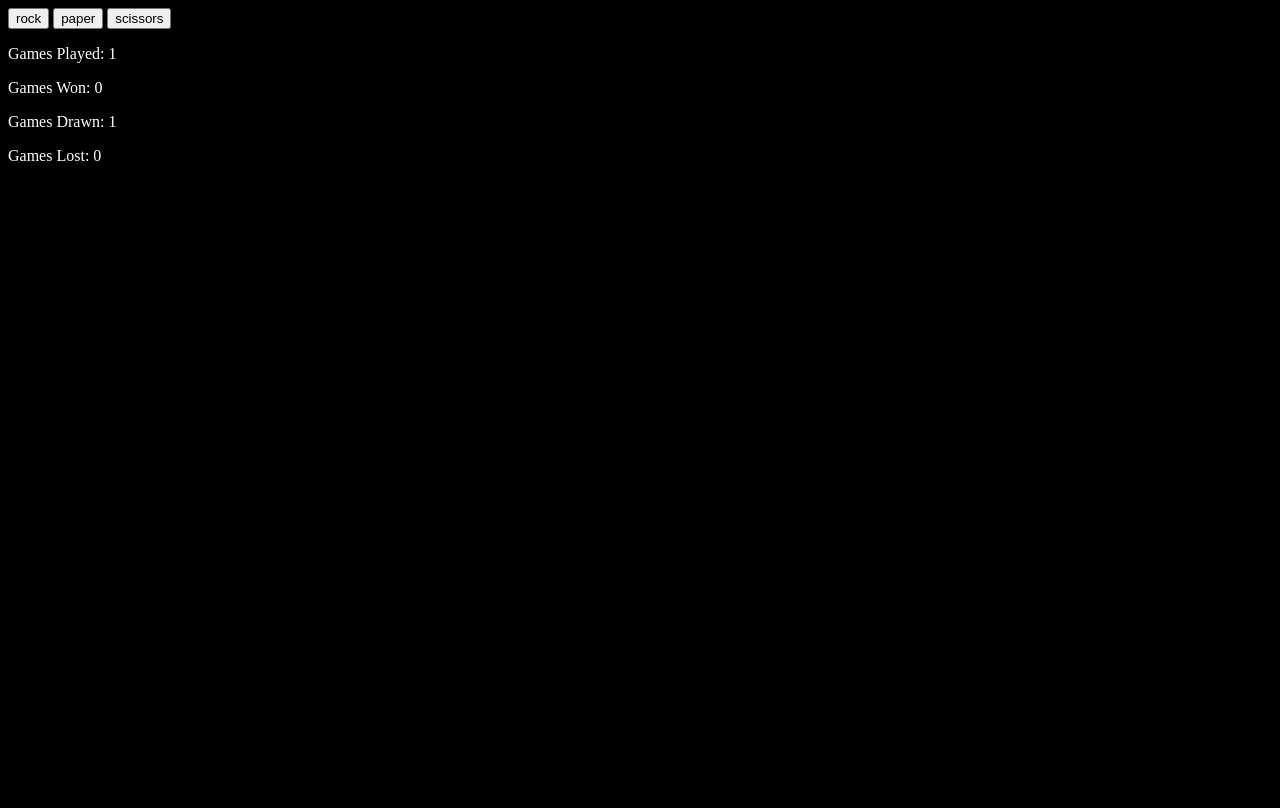
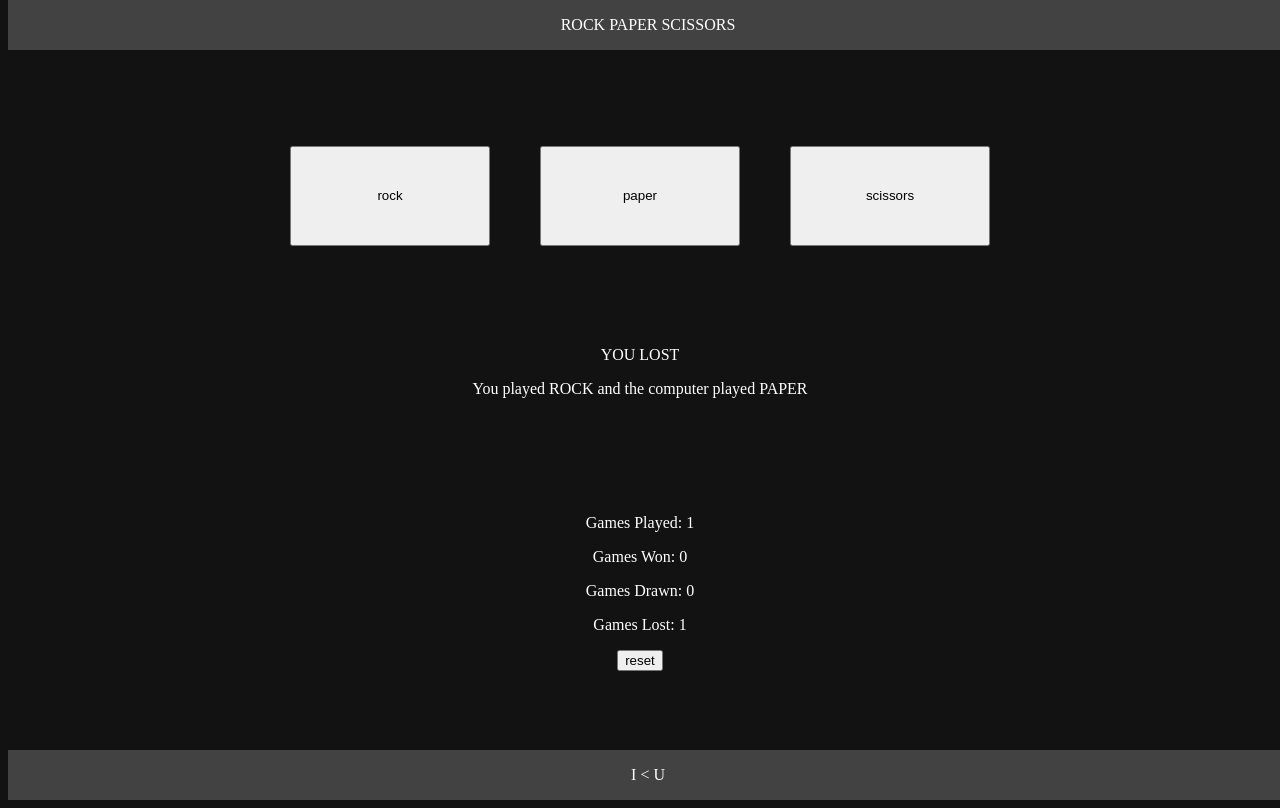
Before and after one commit to clarkechong/odinstuff, a plain HTML site: page rockpaperscissors/with-GUI/index.html in a window 1280 px wide. Both pictures are taken after a click on the button "rock". Drawn offline with Linux system fonts and the light colour scheme.

Commit message:
add game data and summaries, change layout

```diff
--- a/rockpaperscissors/with-GUI/index.html
+++ b/rockpaperscissors/with-GUI/index.html
@@ -7,18 +7,24 @@
     <link rel="stylesheet" href="style.css">
 </head>
 <body>
+    <div class="header">ROCK PAPER SCISSORS</div>
     <div class="playerOptions">
         <button id="rock">rock</button>
         <button id="paper">paper</button>
         <button id="scissors">scissors</button>
     </div>
-
+    <div class="resultInfo">
+        <p result></p>
+        <p class="summary"></p>
+    </div>
     <div class="gameInfo">
         <p id="playedInfo"></p>
         <p id="winInfo"></p>
         <p id="drawInfo"></p>
         <p id="loseInfo"></p>
+        <button id="resetButton">reset</button>
     </div>
+    <div class="footer">I &lt U </div>
     <script src="./script.js"></script>
 </body>
 </html>
--- a/rockpaperscissors/with-GUI/script.js
+++ b/rockpaperscissors/with-GUI/script.js
@@ -2,8 +2,8 @@ function calculateWinner(playerChoice, computerChoice){
     const winnerMatrix = [
         /*
         0 = draw, 1 = player, 2 = computer
-        y-axis for player choice in order of rock-paper-scissor
-        x-axis for computer choice in order of rock-paper-scissor
+        y-axis (down) for player choice in order of rock-paper-scissor
+        x-axis (across) for computer choice in order of rock-paper-scissor
         */
         [0, 2, 1],
         [1, 0, 2],
@@ -12,72 +12,66 @@ function calculateWinner(playerChoice, computerChoice){
     return (winnerMatrix[playerChoice][computerChoice]);
 }
 
-function generateComputerChoice() {
-    return Math.floor(Math.random() * 3 );
+function numToChoice(num){
+    switch (num){
+        case 0:
+            return 'ROCK';
+        case 1:
+            return 'PAPER';
+        case 2:
+            return 'SCISSORS';
+    }
 }
 
-function onGamePlayed(){
-    // call functions here like events
+function play(choice) {
+    let NPC = Math.floor(Math.random() * 3 )
+    let result = calculateWinner(choice, NPC);
+    gameInfo[0] += 1;
+    switch (Number(result)) {
+        case 0:
+            gameInfo[3] += 1; // DRAW
+            resultInfo.firstChild.textContent = "IT WAS A DRAW!";
+            break;
+        case 1:
+            gameInfo[1] += 1; // WIN
+            resultInfo.firstChild.textContent = "YOU WON!";
+            break;
+        case 2:
+            gameInfo[2] += 1; // LOSE
+            resultInfo.firstChild.textContent = "YOU LOST";
+            break;
+    }
+    refreshCounters()
+    resultInfo.lastChild.textContent = `You played ${numToChoice(choice)} and the computer played ${numToChoice(NPC)}`;
+}
+
+function resetGameInfo (){
+    for (let i = 0; i < 4; i++){
+        gameInfo[i] = 0;
+    }
+    resultInfo.textContent = '';
     refreshCounters();
 }
 
 function refreshCounters(){
-    playedInfo.textContent = `Games Played:  ${thisGame.gamesPlayed}`;
-    winInfo.textContent = `Games Won: ${thisGame.gamesWon}`;
-    drawInfo.textContent = ` Games Drawn: ${thisGame.gamesDrawn}`;
-    loseInfo.textContent = `Games Lost: ${thisGame.gamesLost}`;
+    playedInfo.textContent = `Games Played: ${gameInfo[0]}`;
+    winInfo.textContent = `Games Won: ${gameInfo[1]}`;
+    drawInfo.textContent = ` Games Drawn: ${gameInfo[3]}`;
+    loseInfo.textContent = `Games Lost: ${gameInfo[2]}`;
 }
 
-
-class game {
-    gamesPlayed;
-    gamesWon;
-    gamesLost;
-    gamesDrawn;
-    constructor(){
-        this.gamesPlayed= 0;
-        this.gamesWon = 0;
-        this.gamesLost = 0;
-        this.gamesDrawn = 0;
-    }
-
-    play(choice) {
-        let NPC = generateComputerChoice();
-        let result = calculateWinner(choice, NPC);
-        this.gamesPlayed += 1;
-        switch (Number(result)) {
-            case 0:
-                this.gamesDrawn += 1;
-                break;
-            case 1:
-                this.gamesWon += 1;
-                break;
-            case 2:
-                this.gamesLost += 1;
-                break;
-        }
-        onGamePlayed();
-    }
-
-    reset(){
-        this.gamesPlayed= 0;
-        this.gamesWon = 0;
-        this.gamesLost = 0;
-        this.gamesDrawn = 0;
-        //onReset();
-    }
-}
-
-//MAIN
+let gameInfo = [0,0,0,0] // [0] games played - [1] games won - [2] games lost - [3] games drawn
 const buttons = document.querySelectorAll('.playerOptions > button');
+const resetButton = document.getElementById('resetButton');
+const resultInfo = document.querySelector('.resultInfo')
 const playedInfo = document.getElementById('playedInfo');
 const winInfo = document.getElementById('winInfo');
 const drawInfo = document.getElementById('drawInfo');
 const loseInfo = document.getElementById('loseInfo');
-var thisGame = new game;
 
 buttons.forEach((node, index)=>{
-    node.addEventListener('click', () => thisGame.play(index)) //index just happens to work here. change index to button.value to make more robust
+    node.addEventListener('click', () => play(index)) //index just happens to work here. change index to button.value to make more robust
 });
+resetButton.addEventListener('click', () => resetGameInfo())
 
 refreshCounters();
--- a/rockpaperscissors/with-GUI/style.css
+++ b/rockpaperscissors/with-GUI/style.css
@@ -1,4 +1,47 @@
+html {
+    height: 100%;
+}
+
 body {
     color: white;
-    background-color: black;
+    min-height: 100%;
+    background-color: #121212;
+    text-align: center;
+    display: flex;
+    flex-direction: column;
+    justify-content: center;
+    gap: 100px;
 }
+
+.header {
+    background-color: #424242;
+    top: 0;
+    position: fixed;
+    width: 100%;
+    height: 50px;
+    display: flex;
+    justify-content: center;
+    align-items: center;
+}
+
+.footer {
+    background-color: #424242;
+    bottom: 0;
+    position: fixed;
+    width: 100%;
+    height: 50px;
+    display: flex;
+    justify-content: center;
+    align-items: center;
+}
+
+.playerOptions button {
+    width: 200px;
+    height: 100px;
+}
+
+.playerOptions {
+    display: flex;
+    justify-content: center;
+    gap: 50px;
+}
```
